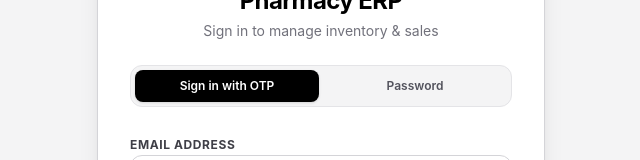
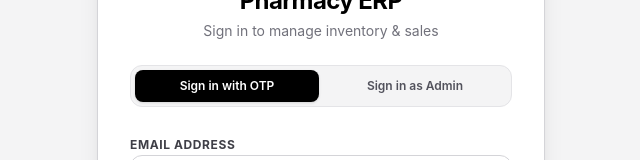
Before and after one commit to ishthiyaqAhamed/pharmacy-erp, a Next.js app: page /login in a window 1280 px wide. Shown: the part 272-432 px from the top of the page, without its empty margins (319-959 px from the left). Built offline with nearby package versions, Linux system fonts and the light colour scheme.

Commit message:
admin Login

```diff
--- a/src/app/login/page.tsx
+++ b/src/app/login/page.tsx
@@ -233,7 +233,7 @@ export default function LoginPage() {
                 : "text-zinc-600 hover:text-black"
             }`}
           >
-            Password
+            Sign in as Admin
           </button>
         </div>
 
@@ -420,7 +420,7 @@ export default function LoginPage() {
                   <span>Signing in...</span>
                 </>
               ) : (
-                "Sign In with Password"
+                "Sign In as Admin"
               )}
             </button>
           </form>
```
